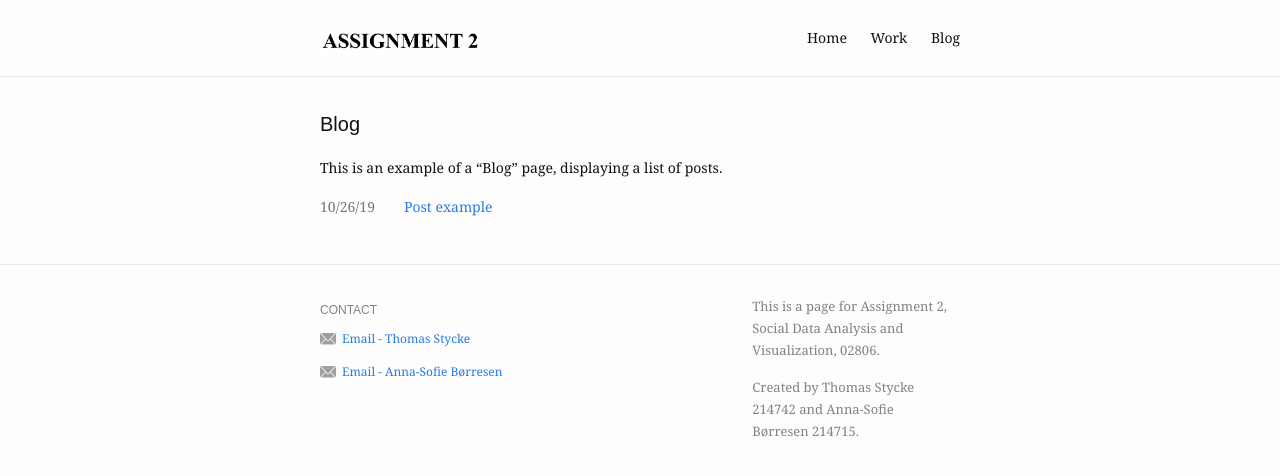
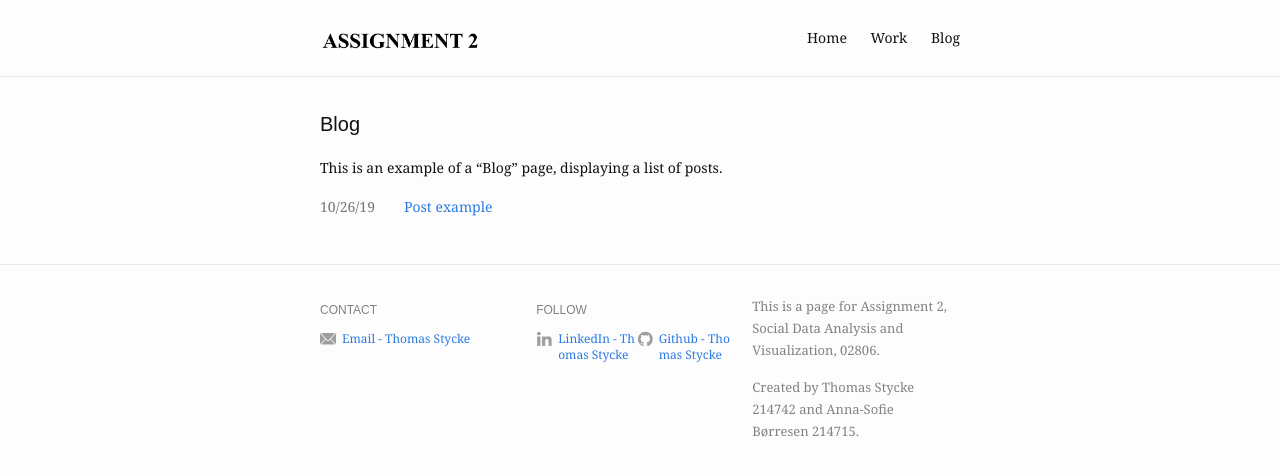
Before and after one commit to Thomasstycke/Thomasstycke.github.io, a Jekyll site: the page built from blog.md, in a window 1280 px wide. Shown: the top 476 px of the page. Built offline with Jekyll 4.4.1, drawn with Linux system fonts in a browser that asks for light colours.

```diff
--- a/_config.yml
+++ b/_config.yml
@@ -24,7 +24,7 @@ description: >- # this means to ignore newlines until "baseurl:"
   By Thomas Stycke s214742 & Anna-Sofie Bøgegaard Børresen s214715
 baseurl: "" # the subpath of your site, e.g. /blog
 url: "https://thomasstycke.github.io/" # the base hostname & protocol for your site, e.g. http://example.com
-# og_image: /assets/img/profile-pic.jpg
+og_image: /assets/img/profile-pic.jpg
 google_analytics: "UA-121636368-3"
 
 header:
@@ -40,9 +40,13 @@ footer:
     - name: Email
       value: Email - Thomas Stycke
       link: s214742@student.dtu.dk
-    - name: Email
-      value: Email - Anna-Sofie Børresen
-      link: s214715@student.dtu.dk
+  follow:
+    - name: LinkedIn
+      value: LinkedIn - Thomas Stycke
+      link: http://linkedin.com/in/thomas-dyrup-stycke
+    - name: GitHub
+      value: Github - Thomas Stycke
+      link: http://github.com/thomasstycke
 
 
 # Build settings
```
